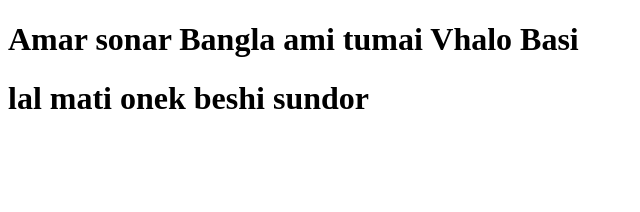
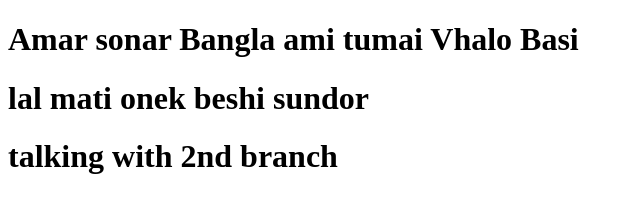
Before and after one commit to MasrukulMridul/my-first-website, a plain HTML site: page index.html in a window 1280 px wide. Shown: the whole page, without its empty margins (0-640 px from the left). Drawn offline with Linux system fonts and the light colour scheme.

Commit message:
adding code

```diff
--- a/index.html
+++ b/index.html
@@ -8,5 +8,6 @@
 <body>
     <h1>Amar sonar Bangla ami tumai Vhalo Basi</h1>
     <h1>lal mati onek beshi sundor</h1>
+    <h1>talking with 2nd branch</h1>
 </body>
 </html>
```
